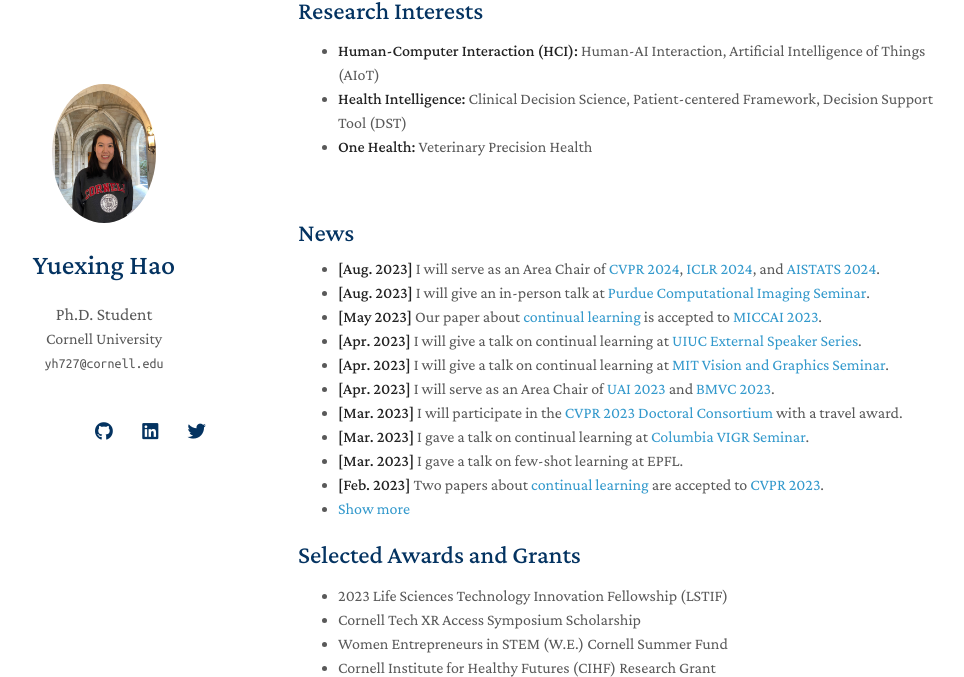
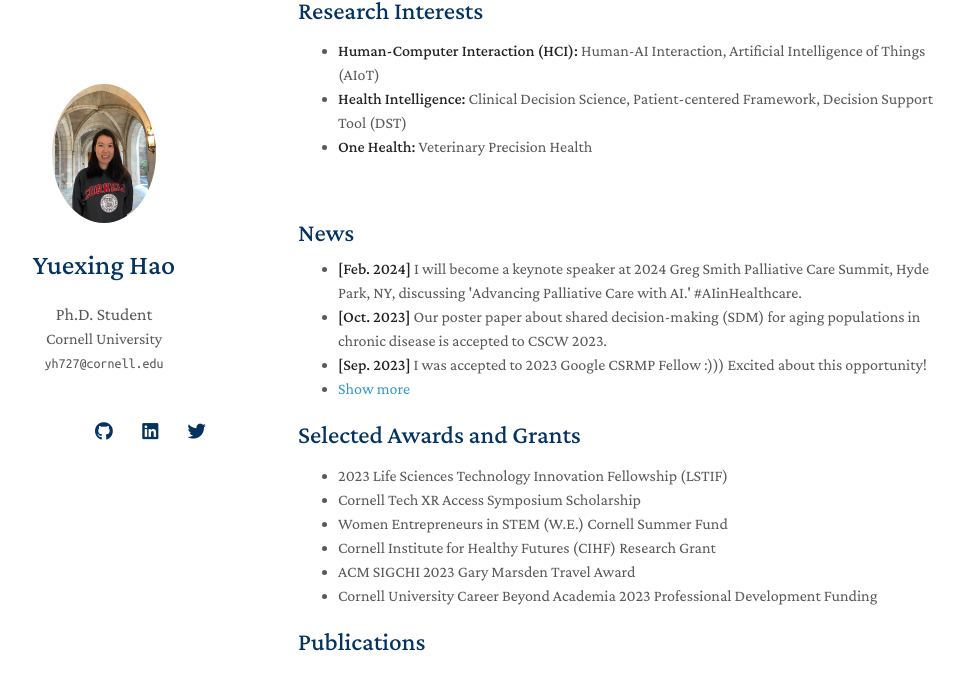
Before and after one commit to YuexingHao/Yuexing-Hao, a Jekyll site: the page built from index.md, in a window 1280 px wide and 900 px high, scrolled down 384 px, cut to the strip 0-677 px from the top of the window. Shown: the whole strip, without its empty margins (172-1136 px from the left). Built offline with Jekyll 4.4.1, drawn with Linux system fonts in a browser that asks for light colours; nearby versions of some CDN libraries; a style sheet for code colours, icons or effects is not loaded; our own code applies the rules of GitHub Pages for plain Markdown files.

Commit message:
Update news.md

```diff
--- a/_includes/news.md
+++ b/_includes/news.md
@@ -3,32 +3,15 @@
 <h2 style="margin: 60px 0px 10px;">News</h2>
 
 <ul>
-<li><strong>[Aug. 2023]</strong> I will serve as an Area Chair of <a href="https://cvpr.thecvf.com/">CVPR 2024</a>, <a href="https://iclr.cc/">ICLR 2024</a>, and <a href="https://aistats.org/aistats2024/">AISTATS 2024</a>.</li>
-<li><strong>[Aug. 2023]</strong> I will give an in-person talk at <a href="https://engineering.purdue.edu/ChanGroup/comp_imaging_seminar.html">Purdue Computational Imaging Seminar</a>.</li>
-<li><strong>[May 2023]</strong> Our paper about <a href="https://arxiv.org/pdf/2306.00988.pdf">continual learning</a> is accepted to <a href="https://conferences.miccai.org/2023/en/">MICCAI 2023</a>.</li>
-<li><strong>[Apr. 2023]</strong> I will give a talk on continual learning at <a href="https://calendars.illinois.edu/detail/2568?eventId=33456212">UIUC External Speaker Series</a>.</li>
-<li><strong>[Apr. 2023]</strong> I will give a talk on continual learning at <a href="https://sites.google.com/view/visionseminar">MIT Vision and Graphics Seminar</a>.</li>
-<li><strong>[Apr. 2023]</strong> I will serve as an Area Chair of <a href="https://www.auai.org/uai2023/">UAI 2023</a> and <a href="https://bmvc2023.rog/">BMVC 2023</a>.</li>
-<li><strong>[Mar. 2023]</strong> I will participate in the <a href="https://cvpr2023.thecvf.com/Conferences/2023/CallForDoctoralConsortium">CVPR 2023 Doctoral Consortium</a> with a travel award. </li>
-<li><strong>[Mar. 2023]</strong> I gave a talk on continual learning at <a href="https://vigr.cs.columbia.edu/vigr_seminar.html">Columbia VIGR Seminar</a>. </li>
-<li><strong>[Mar. 2023]</strong> I gave a talk on few-shot learning at EPFL. </li>
-<li><strong>[Feb. 2023]</strong> Two papers about <a href="./#publications">continual learning</a> are accepted to <a href="http://cvpr2023.thecvf.com/">CVPR 2023</a>.</li>
+<li><strong>[Feb. 2024]</strong> I will become a keynote speaker at 2024 Greg Smith Palliative Care Summit, Hyde Park, NY, discussing 'Advancing Palliative Care with AI.' #AIinHealthcare.</li>
+<li><strong>[Oct. 2023]</strong> Our poster paper about shared decision-making (SDM) for aging populations in chronic disease is accepted to CSCW 2023.</li>
+<li><strong>[Sep. 2023]</strong> I was accepted to 2023 Google CSRMP Fellow :))) Excited about this opportunity!  </li>
 
 <li> <a href="javascript:toggle_vis('newsmore')">Show more</a> </li>
 <div id="newsmore" style="display:none">
-  <li><strong>[Dec. 2022]</strong> <a href="https://www.bmvc2023.org">BMVC 2023</a> will be held in Aberdeen, UK, and I will serve as the Website Chair.</li>
-  <li><strong>[Nov. 2022]</strong> Our paper about <a href="https://pure.mpg.de/rest/items/item_3478882_1/component/file_3478883/content">class-incremental learning</a> is accepted to <a href="https://aaai.org/Conferences/AAAI-23/">AAAI 2023</a>.</li>
-  <li><strong>[Oct. 2022]</strong> I am recognized as a top reviewer for <a href="https://neurips.cc/Conferences/2022/ProgramCommittee">NeurIPS 2022</a>.</li>
-  <li><strong>[Aug. 2022]</strong> I will serve as an area chair of <a href="https://aistats.org/aistats2023/">AISTATS 2023</a>.</li>
-  <li><strong>[Jun. 2022]</strong> I will serve as a student mentor of <a href="https://sites.google.com/view/cvpr-academy/">the CVPR Academy</a> at <a href="http://cvpr2022.thecvf.com/">CVPR 2022</a>.</li>
-  <li><strong>[Jun. 2022]</strong> I will serve as a website chair of <a href="https://bmvc2022.org/people/organisers/">BMVC 2022</a>, along with <a href="https://yashbhalgat.github.io/">Yash Bhalgat</a>.</li>
-  <li><strong>[Sep. 2021]</strong> Our paper about <a href="https://openreview.net/pdf?id=BfPzZSype5M">class-incremental learning</a> is accepted to <a href="https://neurips.cc/Conferences/2021">NeurIPS 2021</a>.</li>
-  <li><strong>[Mar. 2021]</strong> Our paper about <a href="https://arxiv.org/pdf/2010.05063.pdf">class-incremental learning</a> is accepted to <a href="http://cvpr2021.thecvf.com/">CVPR 2021</a>.</li>
-  <li><strong>[Jul. 2020]</strong> Our paper about <a href="https://link.springer.com/content/pdf/10.1007%2F978-3-030-58517-4_24.pdf">few-shot learning</a> is accepted to <a href="https://eccv2020.eu/">ECCV 2020</a>.</li>
-  <li><strong>[Feb. 2020]</strong> Our paper about <a href="https://arxiv.org/pdf/2002.10211.pdf">class-incremental learning</a> is accepted to <a href="http://cvpr2020.thecvf.com/">CVPR 2020</a>.</li>
-  <li><strong>[Feb. 2020]</strong> We will host the <a href="https://www.acmmmasia.org/2020/committee.html">ACM Multimedia Asia 2020</a> conference in Singapore!</li>
-  <li><strong>[Sep. 2019]</strong> Our paper about <a href="https://papers.nips.cc/paper/2019/file/bf25356fd2a6e038f1a3a59c26687e80-Paper.pdf">few-shot learning</a> is accepted to <a href="https://nips.cc/Conferences/2019">NeurIPS 2019</a>.</li>
-  <li><strong>[Mar. 2019]</strong> Our paper about <a href="https://openaccess.thecvf.com/content_CVPR_2019/papers/Sun_Meta-Transfer_Learning_for_Few-Shot_Learning_CVPR_2019_paper.pdf">few-shot learning</a> is accepted to <a href="http://cvpr2019.thecvf.com/">CVPR 2019</a>.</li>
+  <li><strong>[Aug. 2023]</strong> Our department graduate student association received $2500 service funding for Fall 2023!</li>
+  <li><strong>[Jun. 2023]</strong> I was accepted to 2023 WHO/Cochrane/Cornell University Summer Institute and received fellowship from Human Centered Design Department ($1500).</li>
+  <li><strong>[Apr. 2023]</strong> I received fundings from Cornell Institute for Healthy Futures (CIHF) Research Grant ($500) and will be in Mexico City for EDRA 2023!</li>
 </div>
 
 </ul>
```
